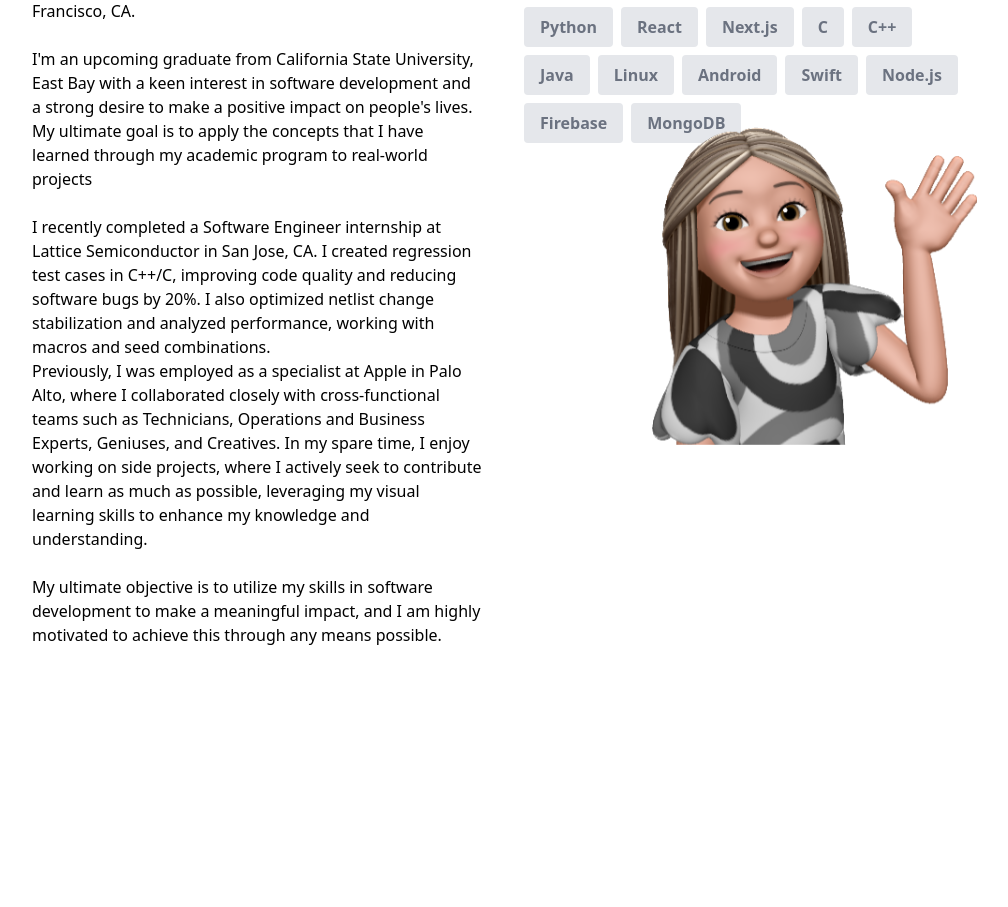
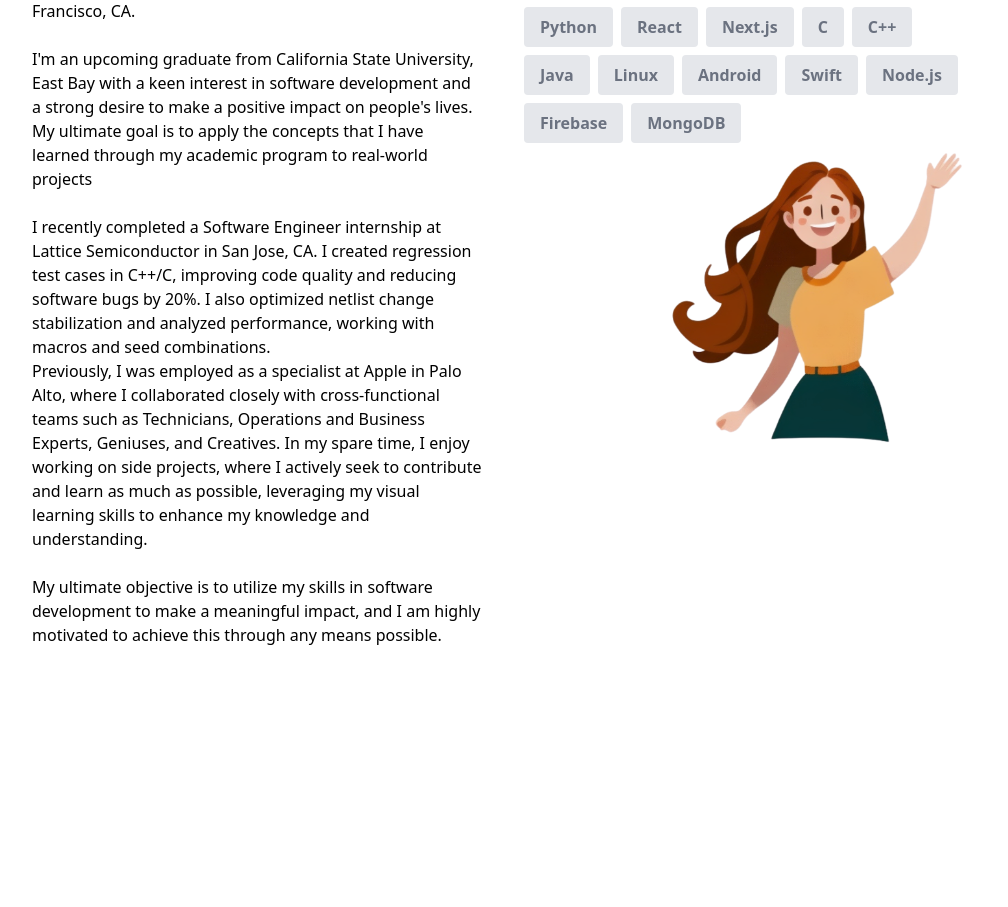
Before and after one commit to apuurvvaa/portfolio, a Next.js app: page / in a window 1280 px wide. Shown: the part 1247-2154 px from the top of the page, without its empty margins (136-1144 px from the left). Built offline with nearby package versions, Linux system fonts and the light colour scheme.

Commit message:
Update AboutSection.tsx

```diff
--- a/components/AboutSection.tsx
+++ b/components/AboutSection.tsx
@@ -72,7 +72,7 @@ const AboutSection = () => {
               })}
             </div>
             <Image
-              src="/image.png"
+              src="/hero-image.png"
               alt=""
               width={325}
               height={325}
```
